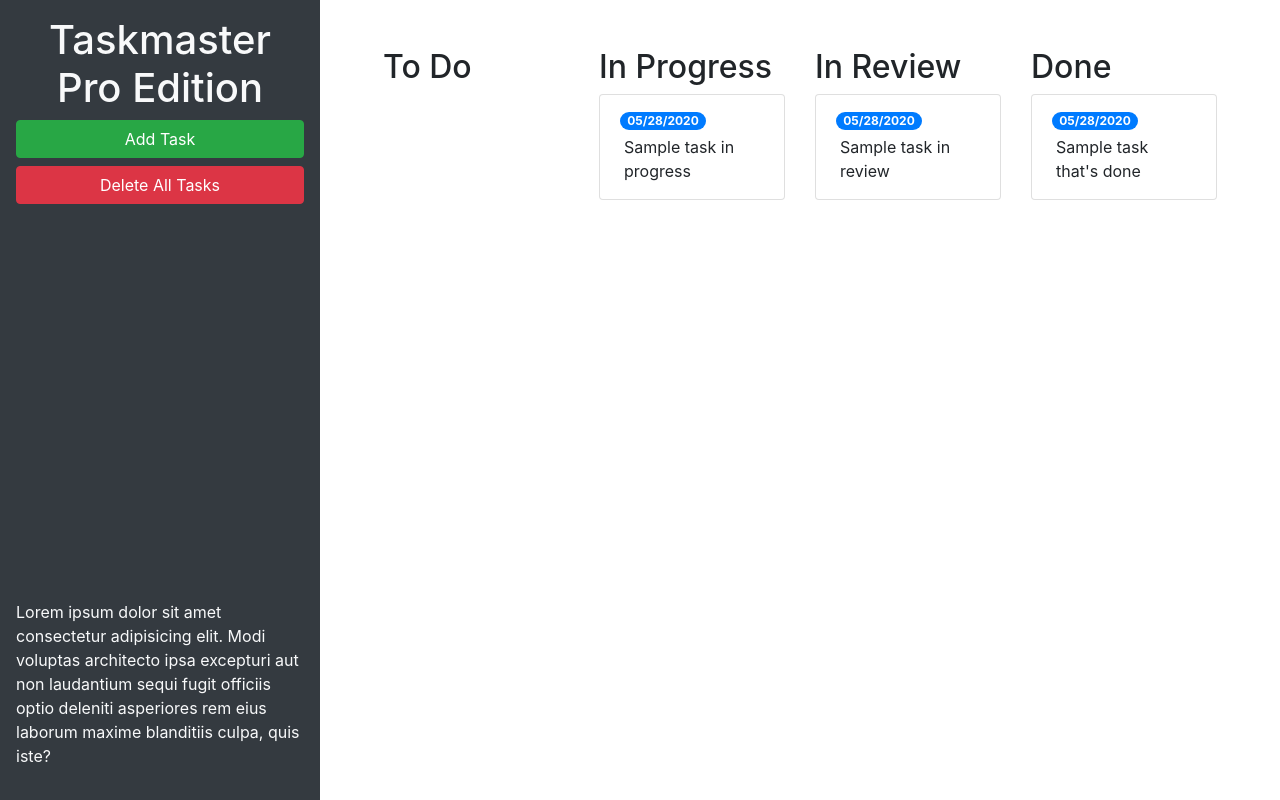
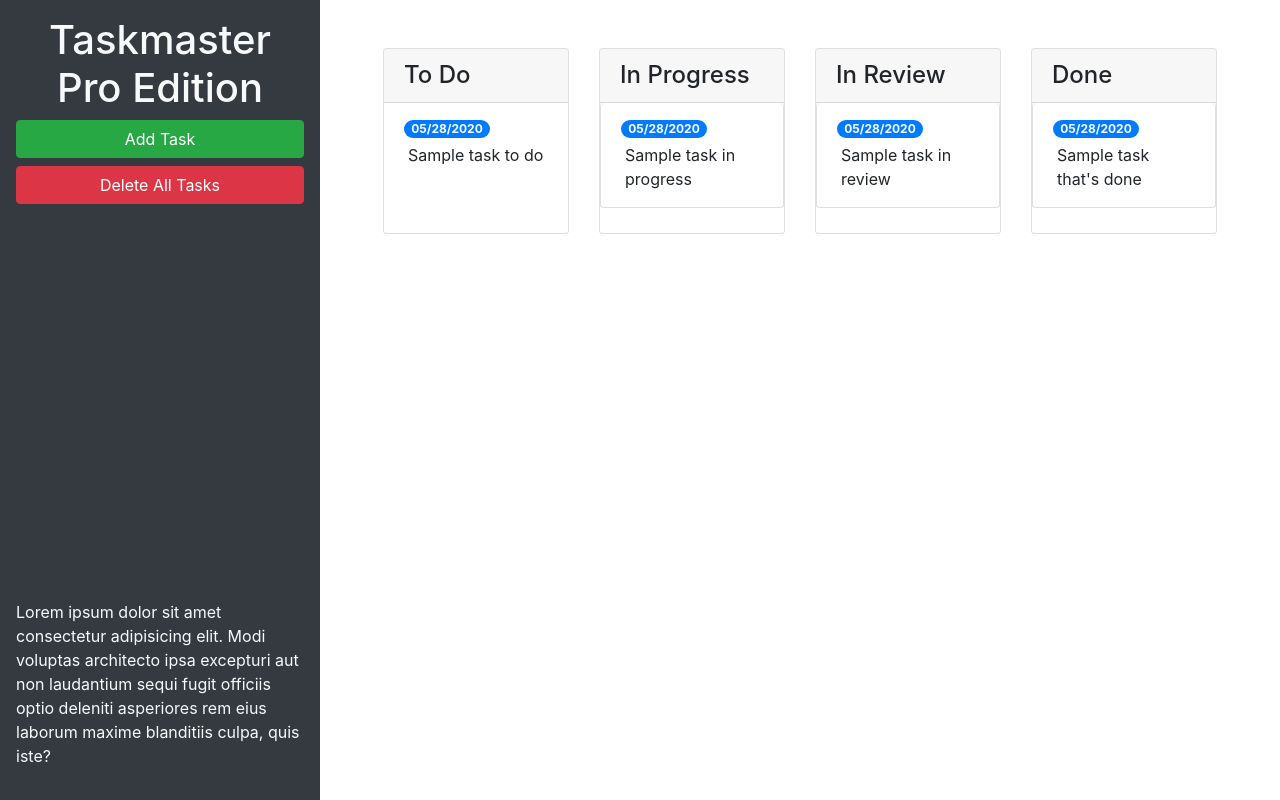
Before and after one commit to Moshe-jpg/task-master-PRO, a plain HTML site: page index.html in a window 1280 px wide. Drawn offline with nearby package versions, Linux system fonts and the light colour scheme.

Commit message:
added custom bootstrap for input and text area + sizing for the columns

```diff
--- a/index.html
+++ b/index.html
@@ -1,39 +1,60 @@
 <!DOCTYPE html>
 <html lang="en">
-
   <head>
-  <meta charset="UTF-8">
-  <meta name="viewport" content="width=device-width, initial-scale=1.0">
-  <meta http-equiv="X-UA-Compatible" content="ie=edge">
-  <link rel="stylesheet" href="https://cdnjs.cloudflare.com/ajax/libs/twitter-bootstrap/4.3.1/css/bootstrap.min.css">
+    <meta charset="UTF-8" />
+    <meta name="viewport" content="width=device-width, initial-scale=1.0" />
+    <meta http-equiv="X-UA-Compatible" content="ie=edge" />
+    <link
+      rel="stylesheet"
+      href="https://cdnjs.cloudflare.com/ajax/libs/twitter-bootstrap/4.3.1/css/bootstrap.min.css"
+    />
     <link rel="stylesheet" href="style.css" />
     <title>Taskmaster Pro</title>
   </head>
 
   <body>
-
     <div class="row min-vh-100 no-gutters">
-    <header class="col-12 col-lg-3 bg-dark text-light d-flex flex-column p-4 p-lg-3">
+      <header
+        class="col-12 col-lg-3 bg-dark text-light d-flex flex-column p-4 p-lg-3"
+      >
         <h1 class="text-center">Taskmaster Pro Edition</h1>
-      <button id="create-task" class="btn btn-block btn-success" data-toggle="modal" data-target="#task-form-modal">Add
-        Task</button>
-      <button id="remove-tasks" class="btn btn-block btn-danger">Delete All Tasks</button>
-      <p class="mt-auto">Lorem ipsum dolor sit amet consectetur adipisicing elit. Modi voluptas architecto ipsa
-        excepturi aut non
-        laudantium sequi fugit officiis optio deleniti asperiores rem eius laborum maxime blanditiis culpa, quis iste?
+        <button
+          id="create-task"
+          class="btn btn-block btn-success"
+          data-toggle="modal"
+          data-target="#task-form-modal"
+        >
+          Add Task
+        </button>
+        <button id="remove-tasks" class="btn btn-block btn-danger">
+          Delete All Tasks
+        </button>
+        <p class="mt-auto">
+          Lorem ipsum dolor sit amet consectetur adipisicing elit. Modi voluptas
+          architecto ipsa excepturi aut non laudantium sequi fugit officiis
+          optio deleniti asperiores rem eius laborum maxime blanditiis culpa,
+          quis iste?
         </p>
       </header>
       <main class="col-12 col-lg-9">
         <div class="m-5 row justify-content-around">
           <!-- todo start -->
-        <div class="col">
-          <h2>To Do</h2>
-          <ul id="list-toDo" class="list-group"></ul>
+          <div class="col-12 col-md-6 col-xl-3 mb-3">
+            <div class="card">
+              <h4 class="card-header">To Do</h4>
+              <ul id="list-toDo" class="list-group list-group-flush">
+                <li class="list-group-item">
+                  <span class="badge badge-primary badge-pill">05/28/2020</span>
+                  <p class="m-1">Sample task to do</p>
+                </li>
+              </ul>
+            </div>
           </div>
           <!-- todo end -->
           <!-- in progress start -->
-        <div class="col">
-          <h2>In Progress</h2>
+          <div class="col-12 col-md-6 col-xl-3 mb-3">
+            <div class="card">
+              <h4 class="card-header">In Progress</h4>
               <ul id="list-inProgress" class="list-group">
                 <li class="list-group-item">
                   <span class="badge badge-primary badge-pill">05/28/2020</span>
@@ -41,10 +62,12 @@
                 </li>
               </ul>
             </div>
+          </div>
           <!-- in progress end -->
           <!-- in review start -->
-        <div class="col">
-          <h2>In Review</h2>
+          <div class="col-12 col-md-6 col-xl-3 mb-3">
+            <div class="card">
+              <h4 class="card-header">In Review</h4>
               <ul id="list-inReview" class="list-group">
                 <li class="list-group-item">
                   <span class="badge badge-primary badge-pill">05/28/2020</span>
@@ -52,10 +75,12 @@
                 </li>
               </ul>
             </div>
+          </div>
           <!-- in review end -->
           <!-- done start -->
-        <div class="col">
-          <h2>Done</h2>
+          <div class="col-12 col-md-6 col-xl-3 mb-3">
+            <div class="card">
+            <h4 class="card-header">Done</h4>
             <ul id="list-done" class="list-group">
               <li class="list-group-item">
                 <span class="badge badge-primary badge-pill">05/28/2020</span>
@@ -63,19 +88,31 @@
               </li>
             </ul>
           </div>
+          </div>
           <!-- done end -->
         </div>
       </main>
     </div>
 
     <!-- Modal -->
-  <div class="modal fade" id="task-form-modal" tabindex="-1" role="dialog" aria-labelledby="task-form-modal"
-    aria-hidden="true">
+    <div
+      class="modal fade"
+      id="task-form-modal"
+      tabindex="-1"
+      role="dialog"
+      aria-labelledby="task-form-modal"
+      aria-hidden="true"
+    >
       <div class="modal-dialog modal-dialog-centered" role="document">
         <div class="modal-content">
           <div class="modal-header">
             <h5 class="modal-title" id="task-form-modal">Add New Task</h5>
-          <button type="button" class="close" data-dismiss="modal" aria-label="Close">
+            <button
+              type="button"
+              class="close"
+              data-dismiss="modal"
+              aria-label="Close"
+            >
               <span aria-hidden="true">&times;</span>
             </button>
           </div>
@@ -83,16 +120,28 @@
             <form>
               <div class="form-group">
                 <label for="modalTaskDescription">Task description</label>
-              <textarea id="modalTaskDescription" rows="3"></textarea>
+                <textarea class="form-control" id="modalTaskDescription" rows="3"></textarea>
               </div>
               <div class="form-group">
                 <label for="modalDueDate">Due date</label>
-              <input type="text" id="modalDueDate" placeholder="mm/dd/yyyy" autocomplete="off" />
+                <input
+                  class="form-control"
+                  type="text"
+                  id="modalDueDate"
+                  placeholder="mm/dd/yyyy"
+                  autocomplete="off"
+                />
               </div>
             </form>
           </div>
           <div class="modal-footer">
-          <button type="button" class="btn btn-secondary" data-dismiss="modal">Close</button>
+            <button
+              type="button"
+              class="btn btn-secondary"
+              data-dismiss="modal"
+            >
+              Close
+            </button>
             <button type="button" class="btn btn-primary">Save Task</button>
           </div>
         </div>
@@ -104,5 +153,4 @@
     <script src="https://cdnjs.cloudflare.com/ajax/libs/twitter-bootstrap/4.3.1/js/bootstrap.min.js"></script>
     <script src="script.js"></script>
   </body>
-
 </html>
```
Lines whose indentation alone changed are shown as unchanged.
